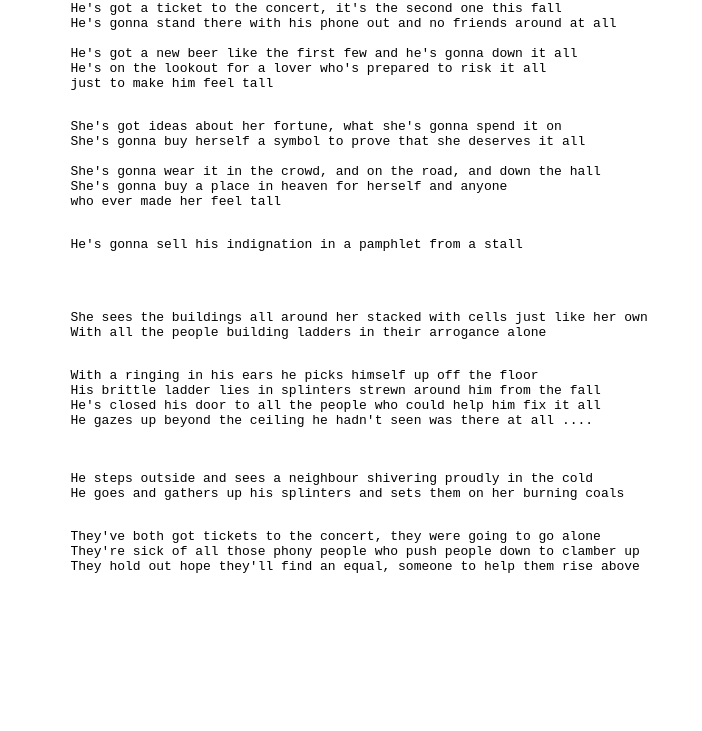
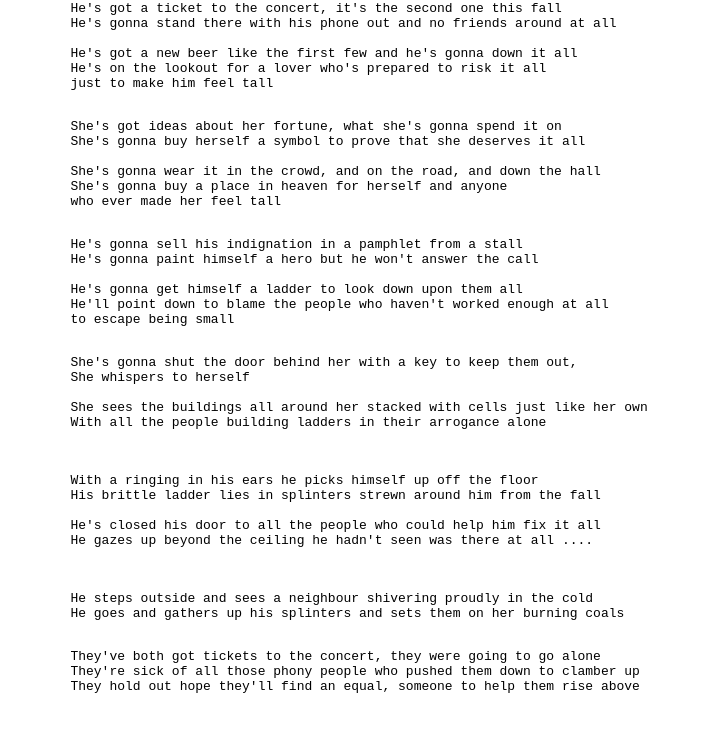
Before and after one commit to archetype-music/tall, a plain HTML site: page index.html in a window 1280 px wide. Shown: the part 79-810 px from the top of the page, without its empty margins (0-702 px from the left). Drawn offline with Linux system fonts and the light colour scheme.

Commit message:
Write indignation

```diff
--- a/index.html
+++ b/index.html
@@ -27,17 +27,24 @@
     </pre>
     <pre id ="indignation" class="he">
         He's gonna sell his indignation in a pamphlet from a stall
-        <!-- buy himself a ladder... look down upon them all... -->
-        <!-- he'll point down to blame the people who haven't worked enough at all
-            to escape being small -->
+        He's gonna paint himself a hero but he won't answer the call
+
+        He's gonna get himself a ladder to look down upon them all
+        He'll point down to blame the people who haven't worked enough at all
+        to escape being small
     </pre>
     <pre id="echo" class="she">
+        She's gonna shut the door behind her with a key to keep them out,
+        She whispers to herself
+
         She sees the buildings all around her stacked with cells just like her own
         With all the people building ladders in their arrogance alone
+        <!-- This is what they call home -->
     </pre>
     <pre id ="ceiling" class="he">
         With a ringing in his ears he picks himself up off the floor
         His brittle ladder lies in splinters strewn around him from the fall
+
         He's closed his door to all the people who could help him fix it all
         He gazes up beyond the ceiling he hadn't seen was there at all ....<!-- more syllables, go to next line... he offers his ladder? -->
     </pre>
@@ -46,9 +53,9 @@
         He steps outside and sees a neighbour shivering proudly in the cold
         He goes and gathers up his splinters and sets them on her burning coals
     </pre>
-    <pre id="alone" class="they">
+    <pre id="alone" class="she he">
         They've both got tickets to the concert, they were going to go alone
-        They're sick of all those phony people who push people down to clamber up
+        They're sick of all those phony people who pushed them down to clamber up
         They hold out hope they'll find an equal, someone to help them rise above
 
        <!--  All of their petty insecurities. <em>Someone who's not afraid to love</em> -->
```
